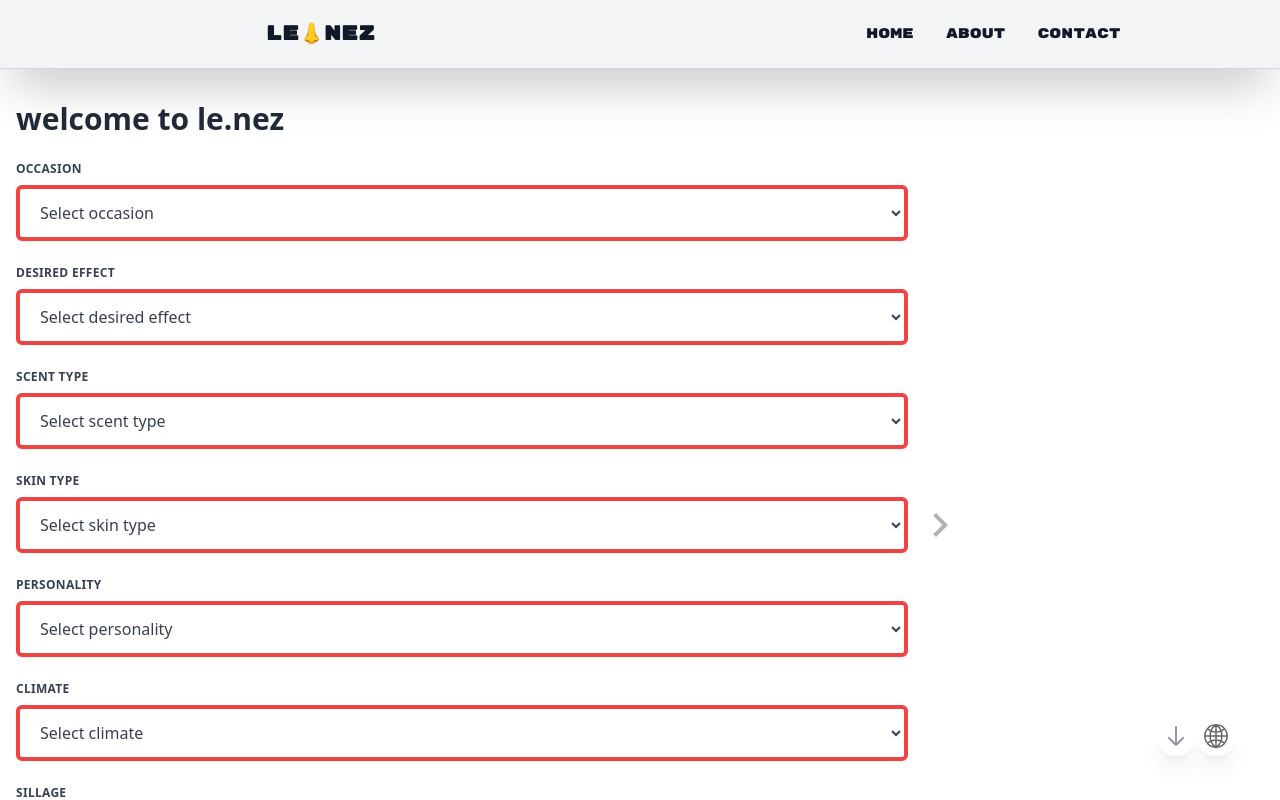
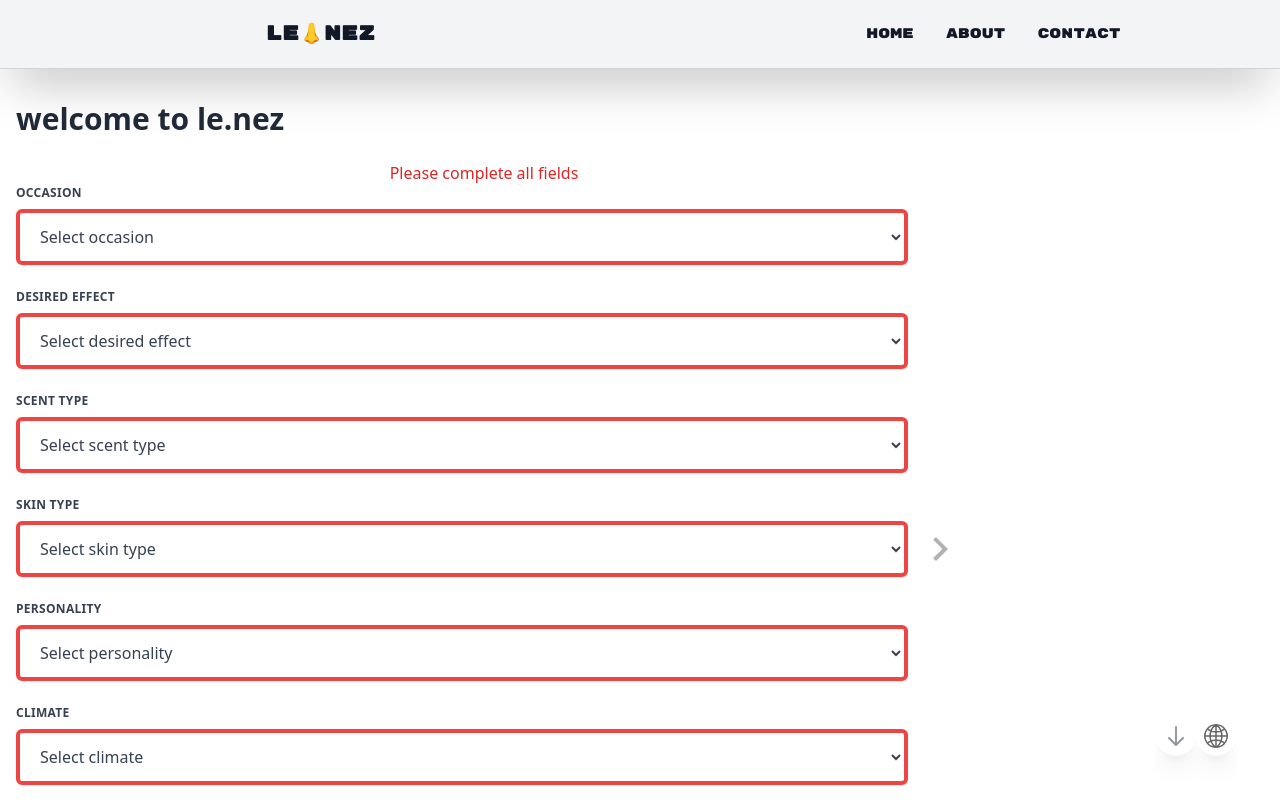
Before and after one commit to fizzleRaider7645/le.nez, a React (Create React App) app: page / in a window 1280 px wide. Both pictures are taken after a click on the button 940 px from the left and 497 px from the top of the page. Shown: the top 800 px of the page. Built offline with nearby package versions, Linux system fonts and the light colour scheme.

Commit message:
add error h2

```diff
--- a/src/ui/patterns/Form/index.tsx
+++ b/src/ui/patterns/Form/index.tsx
@@ -46,11 +46,16 @@ function Form() {
   const [step, setStep] = useState<number>(0);
   const [formState, dispatch] = useReducer(reducer, initialState);
   const isLastStep = step === steps.length - 1;
-
+  const { hasError } = formState;
   const shouldRenderOneArrowButton = step === 0 || isLastStep;
 
   return (
     <FormContext.Provider value={{ formState, dispatch }}>
+      {hasError ? (
+        <h2 className='text-center text-red-600'>Please complete all fields</h2>
+      ) : (
+        ""
+      )}
       <form className='w-full flex'>
         <div className='flex-1'>{steps[step]}</div>
         {shouldRenderOneArrowButton ? (
```
